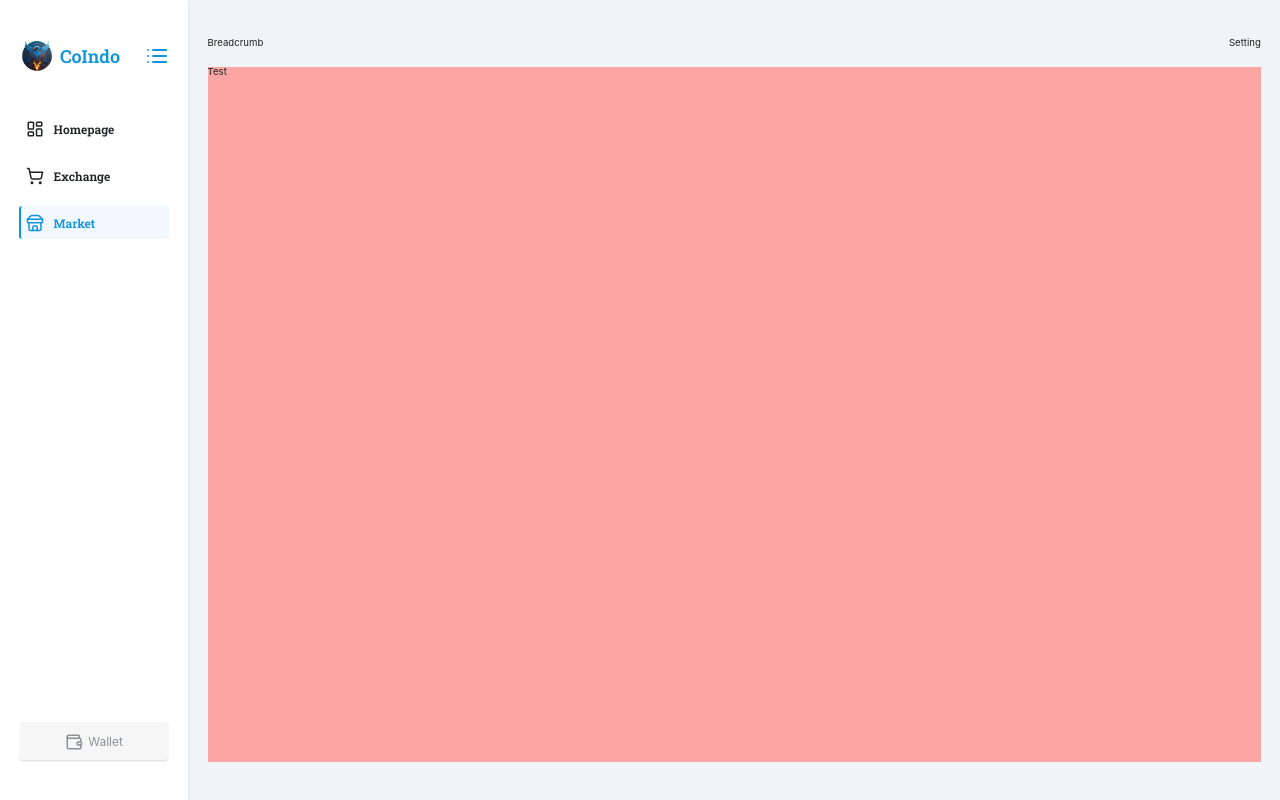
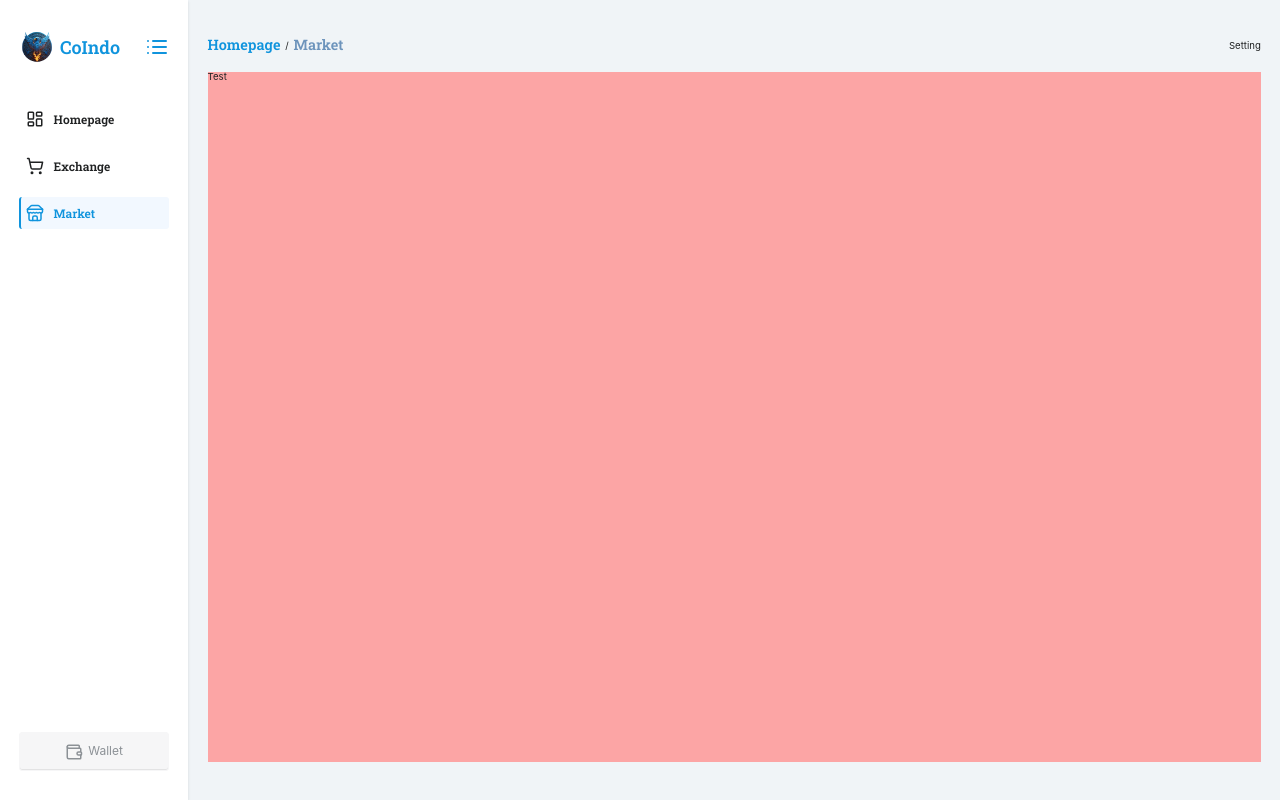
Before and after one commit to rfnasution01/coIndo, a React (Vite) app: page /market in a window 1280 px wide. Built offline with nearby package versions, Linux system fonts and the light colour scheme; a small style sheet from the web is missing.

Commit message:
feat: menambahkan breadcrumb

```diff
--- a/src/App.tsx
+++ b/src/App.tsx
@@ -3,10 +3,10 @@ import {
   AsideHeader,
   AsideNavigation,
   AsideWallet,
-  HeaderBreadCrumb,
   HeaderSetting,
 } from './components/main-layout'
 import { Outlet } from 'react-router-dom'
+import { Breadcrumb } from './components/Breadcrumb'
 
 function App() {
   const [show, setShow] = useState<boolean>(true)
@@ -16,14 +16,14 @@ function App() {
       id="RootLayout"
       className="bg-backgrounds relative flex min-h-screen flex-row"
     >
-      <aside className="flex flex-col gap-y-64 bg-white px-32 py-64 shadow">
+      <aside className="flex flex-col gap-y-64 bg-white px-32 py-48 shadow">
         <AsideHeader show={show} setShow={setShow} />
         <AsideNavigation show={show} />
         <AsideWallet show={show} />
       </aside>
       <div className="flex flex-1 flex-col gap-y-32 px-32 py-64">
         <header className="flex items-center justify-between">
-          <HeaderBreadCrumb />
+          <Breadcrumb />
           <HeaderSetting />
         </header>
         <article className="flex-1 bg-red-300">
--- /dev/null
+++ b/src/components/Breadcrumb.tsx
@@ -0,0 +1,38 @@
+import { capitalizeFirstLetterFromLowercase } from '@/lib/helpers/formatText'
+import { usePathname } from '@/lib/hooks/usePathname'
+import clsx from 'clsx'
+import { Link } from 'react-router-dom'
+
+export function Breadcrumb() {
+  const { splittedPath } = usePathname()
+
+  return (
+    <div className="flex items-center gap-x-8">
+      {splittedPath?.map((item, idx) => (
+        <div className="flex items-center gap-x-8" key={idx}>
+          <Link
+            to={`${idx === splittedPath.length - 1 ? item : `/${item}`}`}
+            style={{
+              textDecoration: 'none',
+              cursor: idx < splittedPath.length - 1 ? 'pointer' : 'not-allowed',
+            }}
+          >
+            <span
+              className={clsx('font-roboto text-[2.4rem] ', {
+                'text-primary': idx < splittedPath.length - 1,
+                'text-primary-shade-1': idx >= splittedPath.length - 1,
+              })}
+            >
+              {item === '' && idx === 1
+                ? ''
+                : item === '' && idx !== 1
+                  ? 'Homepage'
+                  : capitalizeFirstLetterFromLowercase(item)}
+            </span>
+          </Link>
+          <span>{idx < splittedPath.length - 1 && '/'}</span>
+        </div>
+      ))}
+    </div>
+  )
+}
--- a/src/components/main-layout/header-layout/header-breadcrumb.tsx
+++ /dev/null
@@ -1,3 +0,0 @@
-export function HeaderBreadCrumb() {
-  return <div className="">Breadcrumb</div>
-}
--- a/src/components/main-layout/index.tsx
+++ b/src/components/main-layout/index.tsx
@@ -4,5 +4,4 @@ export * from './aside-layout/aside-navigation'
 export * from './aside-layout/aside-wallet'
 
 // ----- Header -----
-export * from './header-layout/header-breadcrumb'
 export * from './header-layout/header-setting'
```
